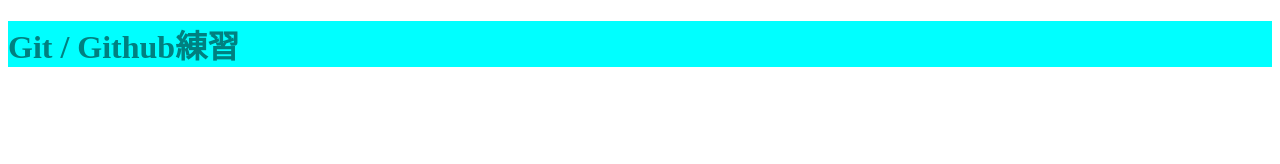
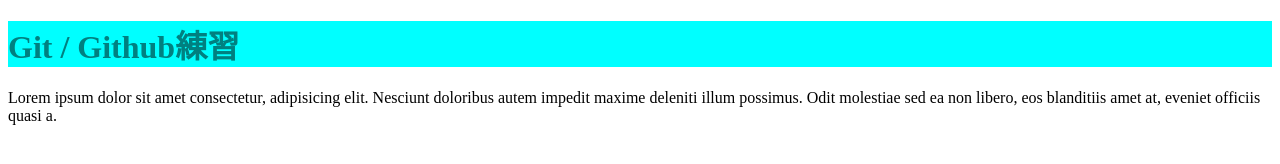
Before and after one commit to ariesjunjun/webapp-test, a plain HTML site: page index.html in a window 1280 px wide. Drawn offline with Linux system fonts and the light colour scheme.

Commit message:
“Index.htmlにp追加”

```diff
--- a/index.html
+++ b/index.html
@@ -8,6 +8,7 @@
 </head>
 <body>
     <h1>Git / Github練習</h1>
+    <p>Lorem ipsum dolor sit amet consectetur, adipisicing elit. Nesciunt doloribus autem impedit maxime deleniti illum possimus. Odit molestiae sed ea non libero, eos blanditiis amet at, eveniet officiis quasi a.</p>
 
 </body>
 </html>
```
